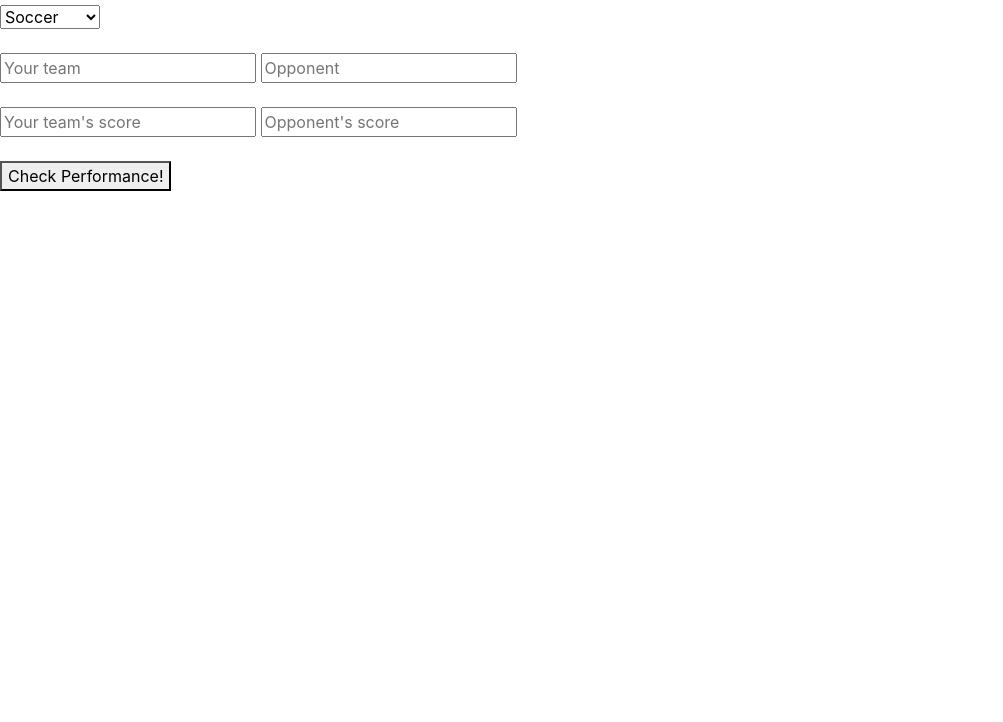
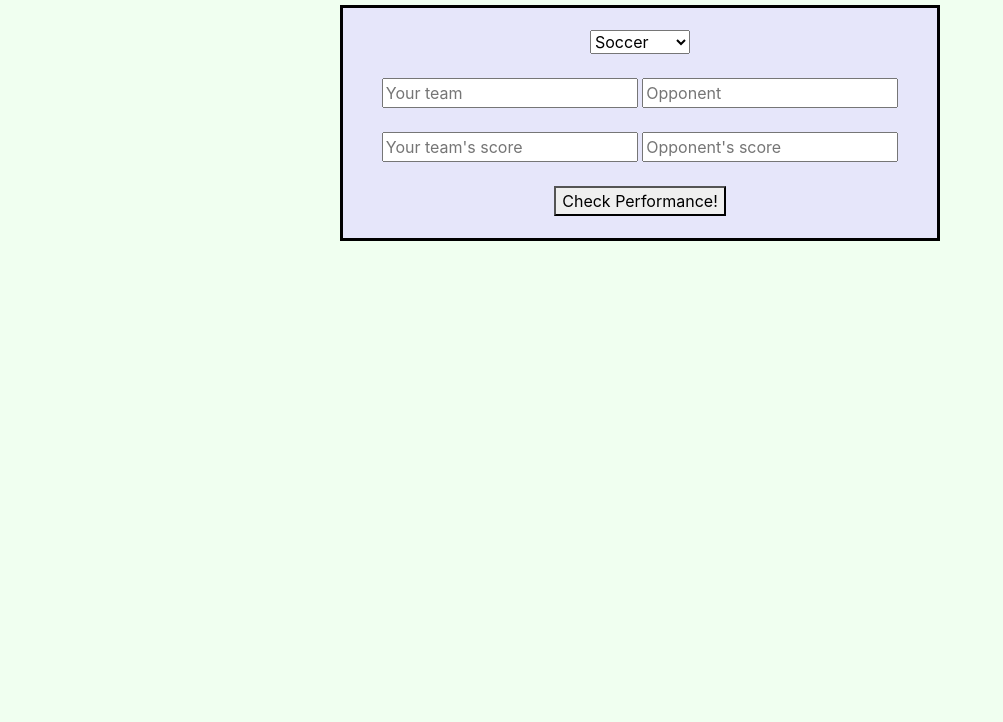
Before and after one commit to JCGober/team-performance-app, a plain HTML site: page index.html in a window 1280 px wide. Shown: the part 78-800 px from the top of the page, without its empty margins (0-1003 px from the left). Drawn offline with nearby package versions, Linux system fonts and the light colour scheme.

Commit message:
basic styling added

```diff
--- a/assets/css/style.css
+++ b/assets/css/style.css
@@ -0,0 +1,20 @@
+body{
+    text-align: center;
+    background-color: honeydew;
+
+}
+
+main{
+    width: 600px;
+    margin: 0 auto;
+    background-color: lavender;
+    border: solid black;
+}
+
+#teamForm{
+
+    margin: 12px;
+    padding: 10px;
+
+
+}
--- a/index.html
+++ b/index.html
@@ -15,6 +15,10 @@
     <h1>Team Performance App</h1>
 
     <h6>Find out how your team performed over the weekend!</h6>
+
+    <main>
+
+        <div id="teamForm">
 
             <select name="Sport" id="sportSelect">
                 <option value="soccer">Soccer</option>
@@ -35,6 +39,13 @@
             <button>Check Performance!</button>
 
 
+        </div>
+
+
+    </main>
+
+
+
     <script src="https://code.jquery.com/jquery-3.5.1.min.js" integrity="sha256-9/aliU8dGd2tb6OSsuzixeV4y/faTqgFtohetphbbj0=" crossorigin="anonymous"></script>
     <script src="./assets/js/script.js"></script>
 </body>
```
Lines whose indentation alone changed are shown as unchanged.
